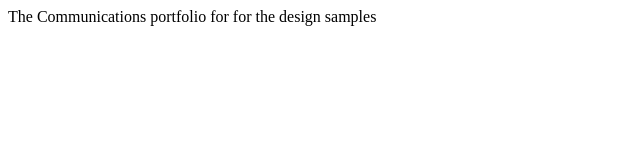
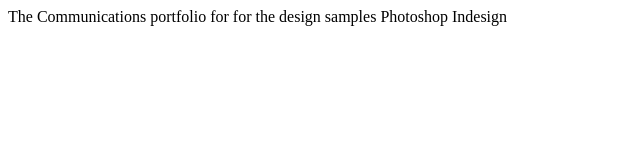
Before and after one commit to Khadudu/lect0, a plain HTML site: page index.html in a window 1280 px wide. Shown: the whole page, without its empty margins (0-640 px from the left). Drawn offline with Linux system fonts and the light colour scheme.

Commit message:
programs for portfolio

```diff
--- a/index.html
+++ b/index.html
@@ -6,5 +6,7 @@
   </head>
   <body>
       The Communications portfolio for for the design samples
+      Photoshop
+      Indesign
   </body>
 </html>
```
